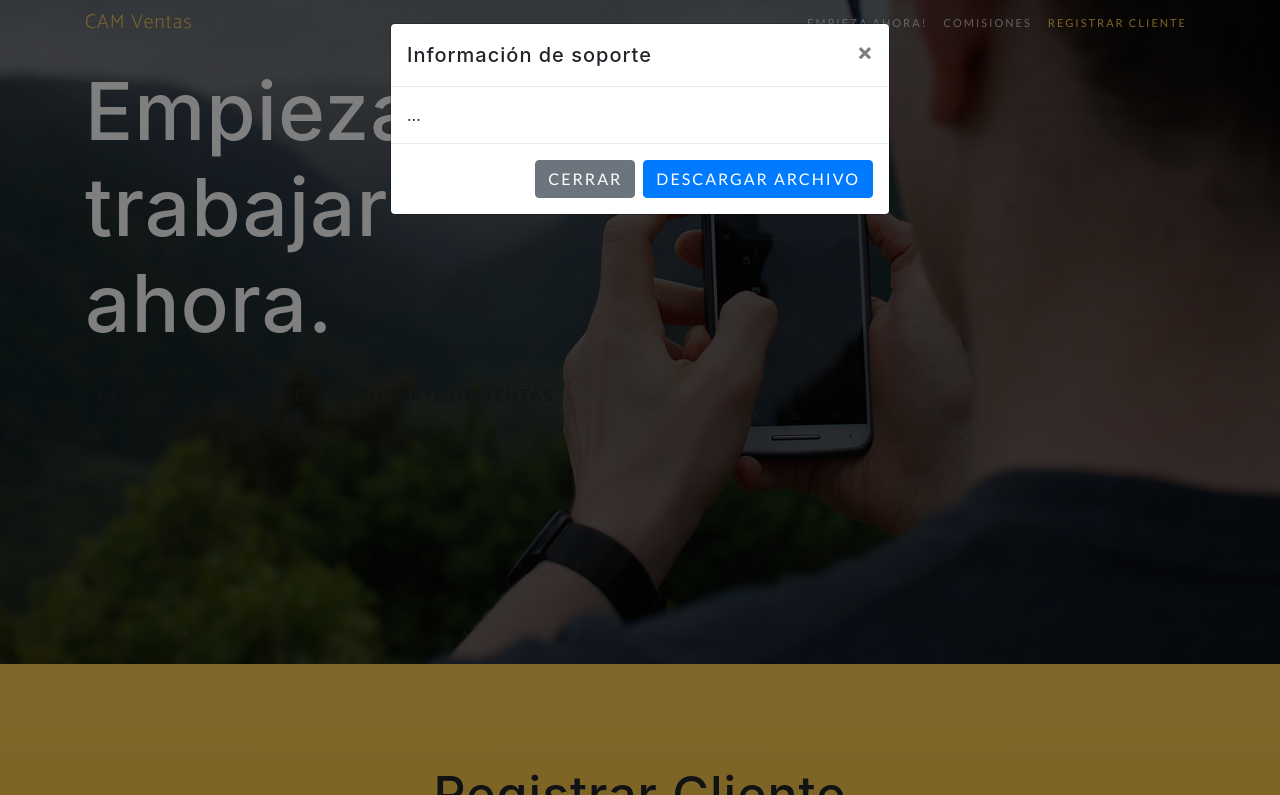
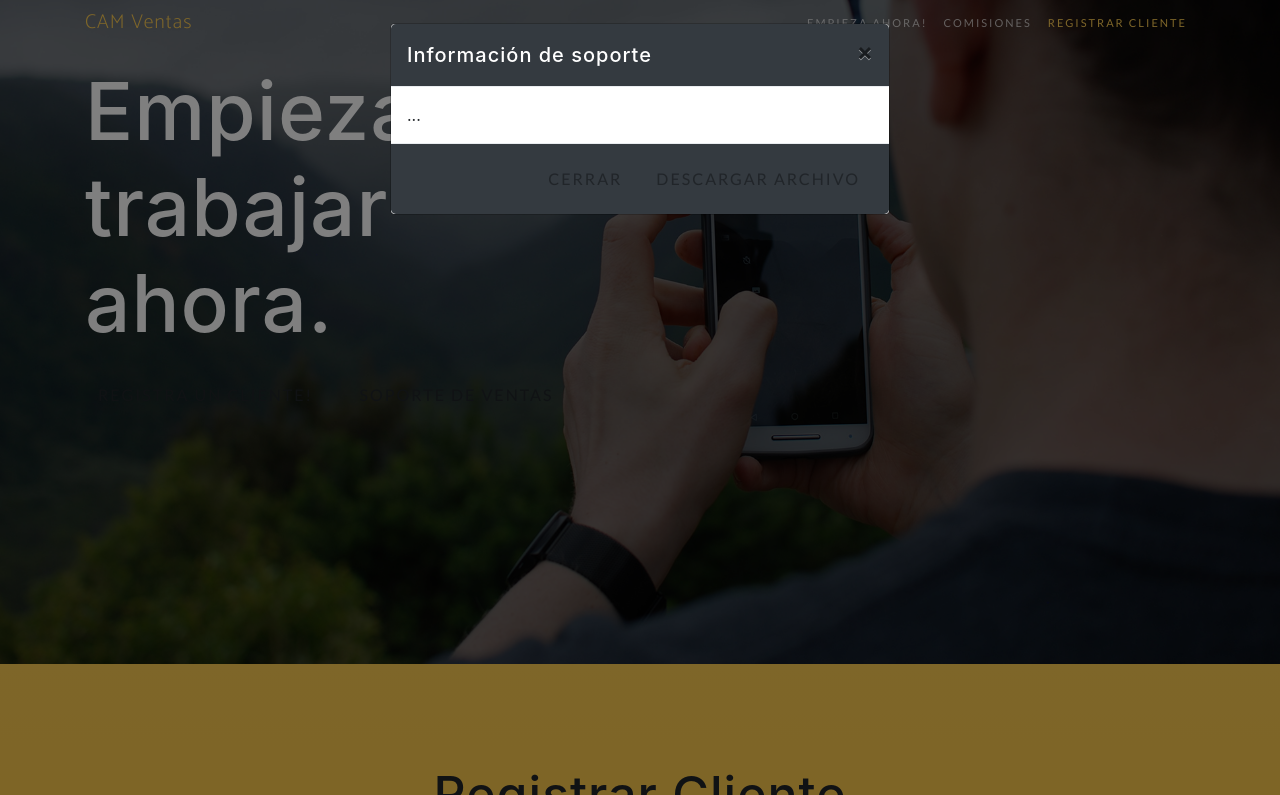
Before and after one commit to camsolutions/Vendedores, a website with bundled scripts: page index.html in a window 1280 px wide. Both pictures are taken after a click on the button "SOPORTE DE VENTAS". Shown: the part 2653-3448 px from the top of the page. Built offline with nearby package versions, Linux system fonts and the light colour scheme; a web font is replaced by a local one.

Commit message:
Add files via upload

```diff
--- a/index.html
+++ b/index.html
@@ -175,7 +175,7 @@
    <div class="modal fade" id="exampleModal" tabindex="-1" role="dialog" aria-labelledby="exampleModalLabel" aria-hidden="true">
     <div class="modal-dialog" role="document">
      <div class="modal-content">
-       <div class="modal-header">
+       <div class="modal-header bg-dark" style="color: white;">
           <h5 class="modal-title" id="   exampleModalLabel">Información de soporte</h5>
          <button type="button" class="close" data-dismiss="modal" aria-label="Close">
            <span aria-hidden="true">&times;</span>
@@ -184,9 +184,9 @@
        <div class="modal-body">
          ...
       </div>
-        <div class="modal-footer">
-        <button type="button" class="btn btn-secondary" data-dismiss="modal">Cerrar</button>
-         <button type="button" class="btn btn-primary">Descargar Archivo</button>
+        <div class="modal-footer bg-dark">
+        <button type="button" class=" btn btn-outline js-scroll-trigger" data-dismiss="modal">Cerrar</button>
+         <button type="button" class="btn btn-outline js-scroll-trigger">Descargar Archivo</button>
          </div>
        </div>
      </div>
```
